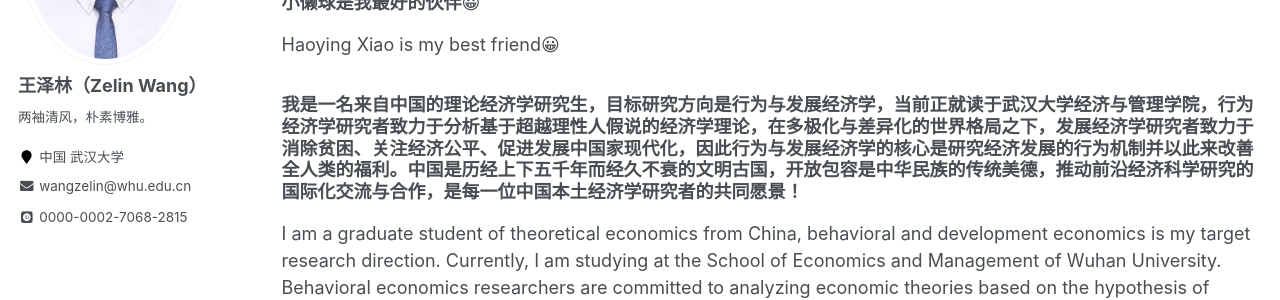
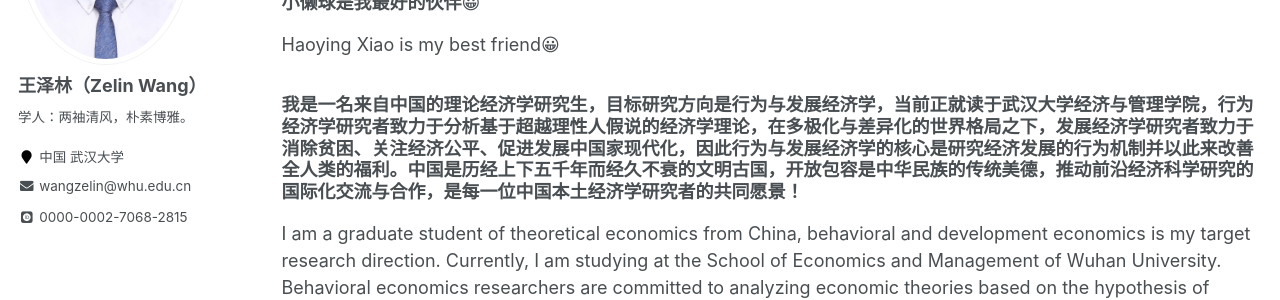
Before and after one commit to ColinWangZelin/colinwangzelin.github.io, a Jekyll site: the page built from index.md, in a window 1280 px wide. Shown: the part 293-593 px from the top of the page. Built offline with Jekyll 4.4.1, drawn with Linux system fonts in a browser that asks for light colours; some web fonts are replaced; some of the changed lines change nothing that is shown.

Commit message:
Update _config.yml

```diff
--- a/_config.yml
+++ b/_config.yml
@@ -82,8 +82,7 @@ analytics:
 author:
   name             : "王泽林（Zelin Wang）"
   avatar           : "wangzelin.png"
-  bio              : "何谓学人？"
-  bio              : "两袖清风，朴素博雅。"
+  bio              : "学人：两袖清风，朴素博雅。"
   location         : "中国 武汉大学"
   employer         :
   pubmed           :
```
